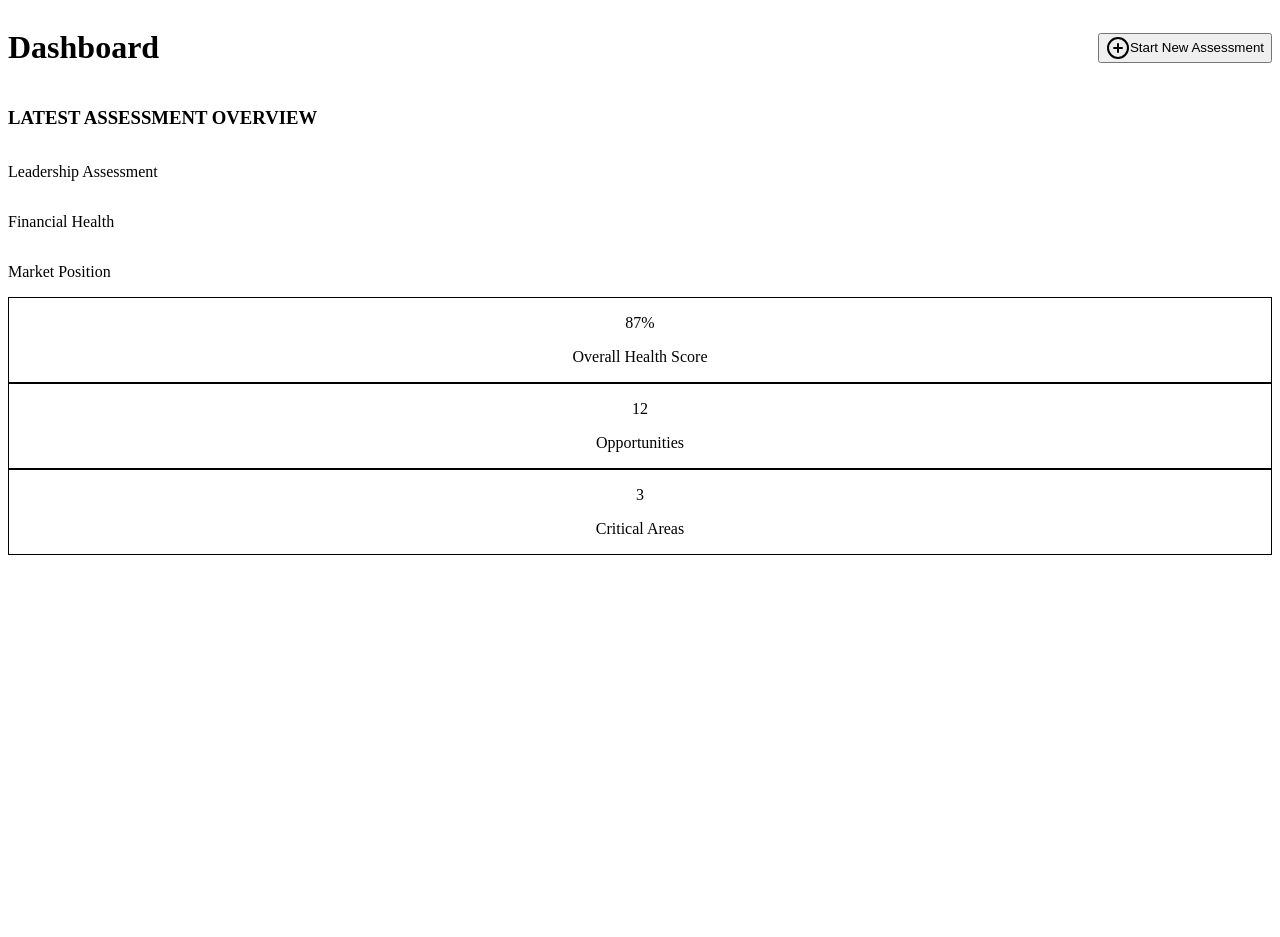
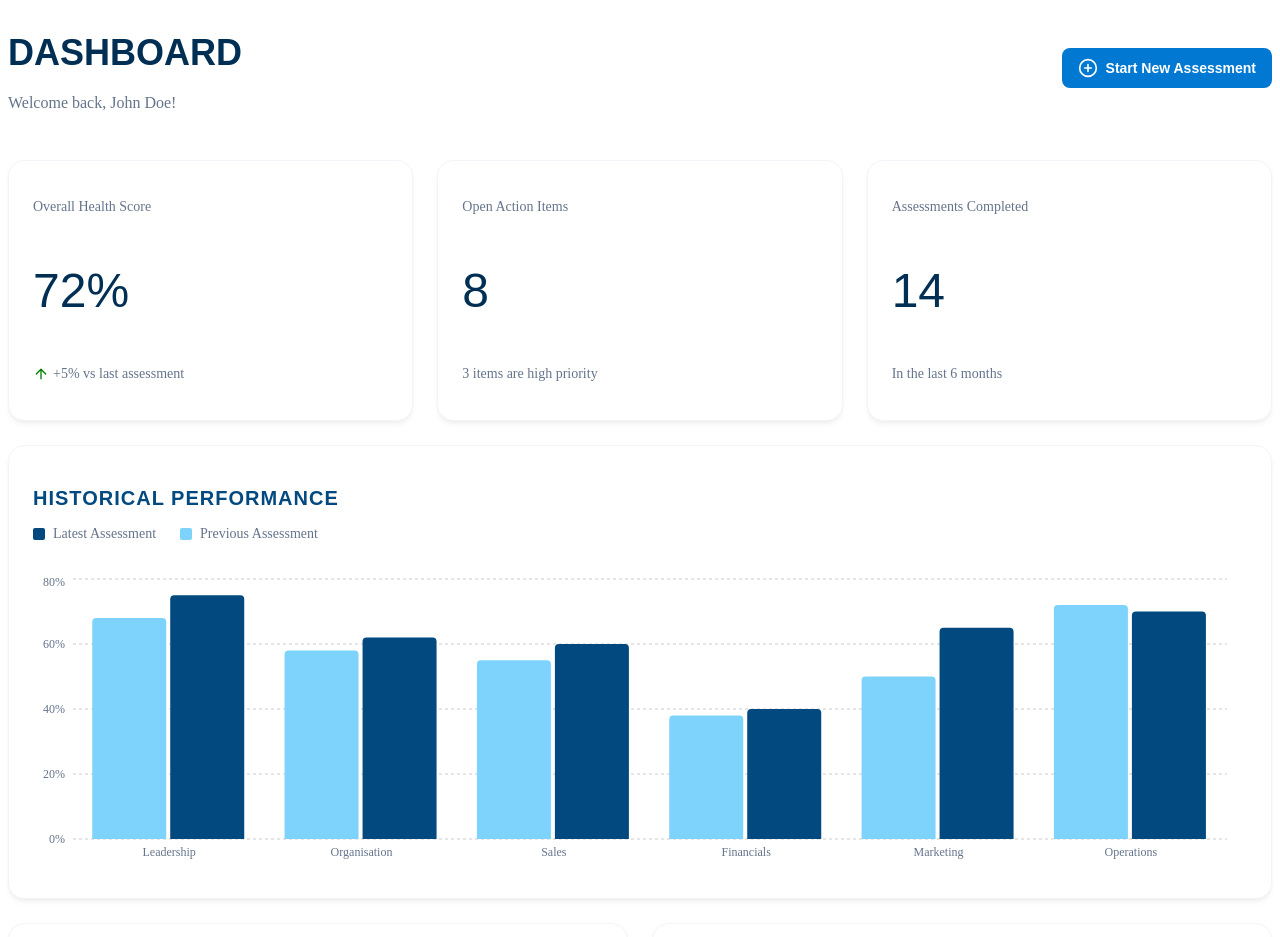
Before and after one commit to Tuzanesha/Kigali-Business-Lab-Business-Diagnostic-Tool-, a Next.js app in the folder kbl_frontend/: page /dashboard in a window 1280 px wide. Shown: the top 937 px of the page. Before the commit the page ends 816 px from the top, so only its background shows below. Built offline with nearby package versions, Linux system fonts and the light colour scheme; a web font is replaced by a local one.

Commit message:
dashboard

```diff
--- a/kbl_frontend/package.json
+++ b/kbl_frontend/package.json
@@ -20,6 +20,7 @@
     "next": "15.5.3",
     "react": "19.1.0",
     "react-dom": "19.1.0",
+    "recharts": "^3.2.1",
     "tailwind-merge": "^3.3.1"
   },
   "devDependencies": {
--- /dev/null
+++ b/kbl_frontend/src/app/(app)/dashboard/dashboard.module.css
@@ -0,0 +1,163 @@
+.pageHeader {
+  display: flex;
+  justify-content: space-between;
+  align-items: center;
+  margin-bottom: 2rem;
+}
+
+.pageTitle {
+  font-family: 'Bebas Kai', sans-serif;
+  font-size: 2.25rem;
+  color: #012f53;
+}
+
+.welcomeMessage {
+  font-size: 1rem;
+  color: #64748b;
+  margin-top: -0.25rem;
+}
+
+.newAssessmentButton {
+  display: inline-flex;
+  align-items: center;
+  gap: 0.5rem;
+  border-radius: 0.5rem;
+  font-weight: 600;
+  height: 2.5rem;
+  padding: 0 1rem;
+  font-size: 0.875rem;
+  background-color: #0179d2;
+  color: white;
+  border: none;
+  cursor: pointer;
+  transition: background-color 0.3s;
+}
+.newAssessmentButton:hover {
+  background-color: #0167b3;
+}
+
+.kpiGrid {
+  display: grid;
+  grid-template-columns: repeat(1, 1fr);
+  gap: 1.5rem;
+  margin-bottom: 1.5rem;
+}
+@media (min-width: 768px) {
+  .kpiGrid {
+    grid-template-columns: repeat(3, 1fr);
+  }
+}
+
+.kpiCard {
+  background-color: white;
+  padding: 1.5rem;
+  border-radius: 1rem;
+  box-shadow: 0 4px 6px -1px rgb(0 0 0 / 0.05), 0 2px 4px -2px rgb(0 0 0 / 0.05);
+  border: 1px solid #f1f5f9;
+}
+
+.kpiTitle {
+  font-size: 0.875rem;
+  font-weight: 500;
+  color: #64748b;
+  margin-bottom: 1rem;
+}
+
+.kpiValue {
+  font-family: 'Bebas Kai', sans-serif;
+  font-size: 3rem;
+  color: #012f53;
+}
+
+.kpiSubtext {
+  font-size: 0.875rem;
+  color: #64748b;
+  margin-top: 0.5rem;
+  display: flex;
+  align-items: center;
+  gap: 0.25rem;
+}
+
+.mainChartCard {
+  background-color: white;
+  padding: 1.5rem;
+  border-radius: 1rem;
+  box-shadow: 0 4px 6px -1px rgb(0 0 0 / 0.05), 0 2px 4px -2px rgb(0 0 0 / 0.05);
+  border: 1px solid #f1f5f9;
+  margin-bottom: 1.5rem;
+}
+
+.chartHeader {
+  margin-bottom: 2rem;
+}
+
+.chartTitle {
+  font-family: 'Bebas Kai', sans-serif;
+  font-size: 1.25rem;
+  text-transform: uppercase;
+  letter-spacing: 0.05em;
+  color: #01497f;
+  margin-bottom: 1rem;
+}
+
+.chartLegend {
+  display: flex;
+  align-items: center;
+  gap: 1.5rem;
+  font-size: 0.875rem;
+  color: #64748b;
+}
+
+.legendItem {
+  display: flex;
+  align-items: center;
+  gap: 0.5rem;
+}
+
+.legendColorBox {
+  width: 0.75rem;
+  height: 0.75rem;
+  border-radius: 0.125rem;
+}
+
+.insightGrid {
+  display: grid;
+  grid-template-columns: repeat(1, 1fr);
+  gap: 1.5rem;
+}
+@media (min-width: 768px) {
+  .insightGrid {
+    grid-template-columns: repeat(2, 1fr);
+  }
+}
+
+.insightCard {
+  background-color: white;
+  padding: 1.5rem;
+  border-radius: 1rem;
+  box-shadow: 0 4px 6px -1px rgb(0 0 0 / 0.05), 0 2px 4px -2px rgb(0 0 0 / 0.05);
+  border: 1px solid #f1f5f9;
+  display: flex;
+  align-items: center;
+  gap: 1rem;
+}
+
+.insightIcon {
+  flex-shrink: 0;
+  color: #012f53;
+  background-color: #e2e8f0;
+  border-radius: 9999px;
+  padding: 0.75rem;
+}
+
+.insightTitle {
+  font-size: 0.875rem;
+  font-weight: 600;
+  color: #012f53;
+  margin-bottom: 0.25rem;
+}
+
+.insightText {
+  font-size: 0.875rem;
+  color: #64748b;
+}
--- a/kbl_frontend/src/app/(app)/dashboard/page.tsx
+++ b/kbl_frontend/src/app/(app)/dashboard/page.tsx
@@ -1,79 +1,181 @@
-import { Button } from '@/components/ui/button';
-import { Card, CardContent, CardHeader, CardTitle } from '@/components/ui/card';
-import { PlusCircle } from 'lucide-react';
+'use client';
 
-// Reusable component for the header of each page inside the app
-const PageHeader = ({ title }: { title: string }) => (
-  <div className="flex justify-between items-center mb-6">
-    <h1 className="font-heading text-4xl text-kbl-deep">{title}</h1>
-    <Button>
-      <PlusCircle className="mr-2 h-5 w-5" />
-      Start New Assessment
-    </Button>
-  </div>
-);
+import Link from 'next/link';
+import { usePathname } from 'next/navigation';
+import { cn } from '@/lib/utils';
+import {
+  LayoutDashboard,
+  FileText,
+  ClipboardCheck,
+  Settings,
+  ArrowUp,
+  PlusCircle,
+  TrendingUp,
+  AlertTriangle,
+} from 'lucide-react';
+import { BarChart, Bar, XAxis, YAxis, CartesianGrid, Tooltip, ResponsiveContainer } from 'recharts';
+import styles from './dashboard.module.css';
 
-// Reusable component for the small stat cards
-const StatCard = ({
-  value,
-  label,
-  valueColor = 'text-kbl-primary',
-}: {
-  value: string;
-  label: string;
-  valueColor?: string;
-}) => (
-  <div className="bg-white p-4 rounded-lg text-center shadow-sm border">
-    <p className={`font-heading text-4xl ${valueColor}`}>{value}</p>
-    <p className="text-xs text-gray-500 mt-1">{label}</p>
-  </div>
-);
+// ============================================================================
+//  Sidebar Component (inside the same file for reliability)
+// ============================================================================
+const navItems = [
+  { href: '/dashboard', icon: LayoutDashboard, label: 'Dashboard' },
+  { href: '/assessments', icon: FileText, label: 'Assessments' },
+  { href: '/action-plan', icon: ClipboardCheck, label: 'Action Plan' },
+  { href: '/settings', icon: Settings, label: 'Settings' },
+];
 
-export default function DashboardPage() {
+const Sidebar = () => {
+  const pathname = usePathname();
   return (
-    <div>
-      <PageHeader title="Dashboard" />
+    <aside className="hidden md:flex w-64 flex-col bg-[#012f53] text-white p-4">
+      <div className="p-4 mb-6">
+        <Link href="/dashboard">
+          <div className="bg-white text-[#012f53] font-heading font-bold text-xl p-2 rounded-md w-14 text-center">
+            KBL
+          </div>
+        </Link>
+      </div>
+      <nav className="flex flex-col flex-1 space-y-1">
+        {navItems.map((item) => (
+          <Link
+            key={item.label}
+            href={item.href}
+            className={cn(
+              'flex items-center gap-3 rounded-md px-3 py-2 text-slate-300 transition-all hover:text-white hover:bg-[#01497f]/50',
+              pathname === item.href && 'bg-[#0179d2] text-white'
+            )}
+          >
+            <item.icon className="h-4 w-4" />
+            <span className="text-sm font-medium">{item.label}</span>
+          </Link>
+        ))}
+      </nav>
+      <div className="mt-auto p-2 border-t border-white/10">
+        <div className="flex items-center gap-3">
+          <div className="flex h-9 w-9 items-center justify-center rounded-full bg-[#0179d2]">
+            <span className="text-sm font-semibold">JD</span>
+          </div>
+          <div>
+            <p className="text-sm font-semibold">John Doe</p>
+          </div>
+        </div>
+      </div>
+    </aside>
+  );
+};
 
-      <div className="grid grid-cols-1 md:grid-cols-2 lg:grid-cols-4 gap-6">
-        {/* Main Dashboard Card */}
-        <Card className="lg:col-span-3 p-6">
-          <CardHeader className="p-0 mb-6">
-            <CardTitle className="font-heading text-lg uppercase tracking-wider text-kbl-dark">
-              Latest Assessment Overview
-            </CardTitle>
-          </CardHeader>
-          <CardContent className="p-0">
-            {/* You can map over real data here later */}
-            <div className="space-y-4">
-              <div className="flex items-center justify-between text-sm">
-                <p>Leadership Assessment</p>
-                <div className="w-1/3 bg-slate-200 rounded-full h-2">
-                  <div className="bg-kbl-primary h-2 rounded-full w-[80%]"></div>
-                </div>
-              </div>
-              <div className="flex items-center justify-between text-sm">
-                <p>Financial Health</p>
-                <div className="w-1/3 bg-slate-200 rounded-full h-2">
-                  <div className="bg-green-500 h-2 rounded-full w-[92%]"></div>
-                </div>
-              </div>
-              <div className="flex items-center justify-between text-sm">
-                <p>Market Position</p>
-                <div className="w-1/3 bg-slate-200 rounded-full h-2">
-                  <div className="bg-orange-400 h-2 rounded-full w-[65%]"></div>
-                </div>
-              </div>
+// ============================================================================
+//  Dashboard Content Component
+// ============================================================================
+const chartData = [
+  { name: 'Leadership', latest: 75, previous: 68 },
+  { name: 'Organisation', latest: 62, previous: 58 },
+  { name: 'Sales', latest: 60, previous: 55 },
+  { name: 'Financials', latest: 40, previous: 38 },
+  { name: 'Marketing', latest: 65, previous: 50 },
+  { name: 'Operations', latest: 70, previous: 72 },
+];
+
+const DashboardContent = () => {
+  return (
+    <div className="flex-1 p-6 md:p-8">
+      <header className={styles.pageHeader}>
+        <div>
+          <h1 className={styles.pageTitle}>DASHBOARD</h1>
+          <p className={styles.welcomeMessage}>Welcome back, John Doe!</p>
+        </div>
+        <button className={styles.newAssessmentButton}>
+          <PlusCircle height={20} width={20} />
+          <span>Start New Assessment</span>
+        </button>
+      </header>
+
+      <div className={styles.kpiGrid}>
+        <div className={styles.kpiCard}>
+          <p className={styles.kpiTitle}>Overall Health Score</p>
+          <p className={styles.kpiValue}>72%</p>
+          <p className={styles.kpiSubtext}>
+            <ArrowUp color="green" height={16} width={16} />
+            +5% vs last assessment
+          </p>
+        </div>
+        <div className={styles.kpiCard}>
+          <p className={styles.kpiTitle}>Open Action Items</p>
+          <p className={styles.kpiValue}>8</p>
+          <p className={styles.kpiSubtext}>3 items are high priority</p>
+        </div>
+        <div className={styles.kpiCard}>
+          <p className={styles.kpiTitle}>Assessments Completed</p>
+          <p className={styles.kpiValue}>14</p>
+          <p className={styles.kpiSubtext}>In the last 6 months</p>
+        </div>
+      </div>
+
+      <div className={styles.mainChartCard}>
+        <div className={styles.chartHeader}>
+          <h2 className={styles.chartTitle}>HISTORICAL PERFORMANCE</h2>
+          <div className={styles.chartLegend}>
+            <div className={styles.legendItem}>
+              <div className={styles.legendColorBox} style={{ backgroundColor: '#01497f' }}></div>
+              <span>Latest Assessment</span>
             </div>
-          </CardContent>
-        </Card>
+            <div className={styles.legendItem}>
+              <div className={styles.legendColorBox} style={{ backgroundColor: '#7dd3fc' }}></div>
+              <span>Previous Assessment</span>
+            </div>
+          </div>
+        </div>
+        <div style={{ width: '100%', height: 300 }}>
+          <ResponsiveContainer>
+            <BarChart data={chartData} margin={{ top: 5, right: 20, left: -20, bottom: 5 }}>
+              <CartesianGrid strokeDasharray="3 3" vertical={false} />
+              <XAxis dataKey="name" tick={{ fontSize: 12, fill: '#64748b' }} axisLine={false} tickLine={false} />
+              <YAxis tick={{ fontSize: 12, fill: '#64748b' }} unit="%" axisLine={false} tickLine={false} />
+              <Tooltip
+                contentStyle={{
+                  backgroundColor: 'white',
+                  border: '1px solid #e2e8f0',
+                  borderRadius: '0.5rem',
+                }}
+                cursor={{ fill: '#f1f5f9' }}
+              />
+              <Bar dataKey="previous" fill="#7dd3fc" radius={[4, 4, 0, 0]} />
+              <Bar dataKey="latest" fill="#01497f" radius={[4, 4, 0, 0]} />
+            </BarChart>
+          </ResponsiveContainer>
+        </div>
+      </div>
 
-        {/* Small Stat Cards Column */}
-        <div className="space-y-6">
-          <StatCard value="87%" label="Overall Health Score" />
-          <StatCard value="12" label="Opportunities" valueColor="text-green-500" />
-          <StatCard value="3" label="Critical Areas" valueColor="text-red-500" />
+      <div className={styles.insightGrid}>
+        <div className={styles.insightCard}>
+          <div className={styles.insightIcon}><TrendingUp /></div>
+          <div>
+            <h3 className={styles.insightTitle}>Greatest Improvement</h3>
+            <p className={styles.insightText}>The &apos;Marketing&apos; score increased by 15% this quarter.</p>
+          </div>
+        </div>
+        <div className={styles.insightCard}>
+          <div className={styles.insightIcon}><AlertTriangle /></div>
+          <div>
+            <h3 className={styles.insightTitle}>Priority Focus Area</h3>
+            <p className={styles.insightText}>&apos;Financial Planning&apos; is the lowest scoring area at 25%.</p>
+          </div>
         </div>
       </div>
     </div>
   );
+};
+
+// ============================================================================
+//  The Main Page Component that combines everything
+// ============================================================================
+export default function DashboardPage() {
+  return (
+    <div style={{ display: 'flex', minHeight: '100vh' }}>
+      <Sidebar />
+      <DashboardContent />
+    </div>
+  );
 }
--- a/kbl_frontend/src/app/(app)/layout.tsx
+++ b/kbl_frontend/src/app/(app)/layout.tsx
@@ -1,4 +1,4 @@
-import { Sidebar } from '@/components/layout/sidebar'; // We will create this next
+import { Sidebar } from '..//../components/layout/sidebar'
 
 export default function AppLayout({
   children,
@@ -6,9 +6,11 @@ export default function AppLayout({
   children: React.ReactNode;
 }) {
   return (
-    <div className="flex min-h-screen">
+    // This div creates the two-column layout
+    <div className="flex min-h-screen bg-slate-100">
       <Sidebar />
-      <main className="flex-1 bg-slate-100 p-6 md:p-8">
+      <main className="flex-1 p-6 md:p-8">
+        {/* Your DashboardPage component will be rendered here as 'children' */}
         {children}
       </main>
     </div>
--- a/kbl_frontend/src/components/layout/sidebar.tsx
+++ b/kbl_frontend/src/components/layout/sidebar.tsx
@@ -8,11 +8,11 @@ import {
   FileText,
   ClipboardCheck,
   Settings,
-  LogOut,
 } from 'lucide-react';
 
+// Data for our navigation links
 const navItems = [
-  { href: '/dashboard', icon: LayoutDashboard, label: 'Dashboard' },
+  { href: '/(app)/dashboard', icon: LayoutDashboard, label: 'Dashboard' },
   { href: '/assessments', icon: FileText, label: 'Assessments' },
   { href: '/action-plan', icon: ClipboardCheck, label: 'Action Plan' },
   { href: '/settings', icon: Settings, label: 'Settings' },
@@ -22,35 +22,43 @@ export function Sidebar() {
   const pathname = usePathname();
 
   return (
-    <aside className="hidden md:flex w-64 flex-col bg-kbl-deep text-white p-4">
-      <div className="p-4 mb-4">
-        <Link href="/dashboard" className="font-heading text-4xl font-bold">
-          KBL
+    <aside className="hidden md:flex w-64 flex-col bg-[#012f53] text-white p-4">
+      {/* Logo Section */}
+      <div className="p-4 mb-6">
+        <Link href="/dashboard">
+          <div className="bg-white text-[#012f53] font-heading font-bold text-xl p-2 rounded-md w-14 text-center">
+            KBL
+          </div>
         </Link>
       </div>
-      <nav className="flex flex-col flex-1 space-y-2">
+
+      {/* Navigation Links */}
+      <nav className="flex flex-col flex-1 space-y-1">
         {navItems.map((item) => (
           <Link
             key={item.label}
             href={item.href}
             className={cn(
-              'flex items-center gap-3 rounded-lg px-4 py-2.5 text-slate-300 transition-all hover:text-white hover:bg-kbl-dark',
-              pathname === item.href && 'bg-kbl-dark text-white'
+              'flex items-center gap-3 rounded-md px-3 py-2 text-slate-300 transition-all hover:text-white hover:bg-[#01497f]/50',
+              pathname === item.href && 'bg-[#0179d2] text-white' // Active state style
             )}
           >
-            <item.icon className="h-5 w-5" />
-            <span className="font-medium">{item.label}</span>
+            <item.icon className="h-4 w-4" />
+            <span className="text-sm font-medium">{item.label}</span>
           </Link>
         ))}
       </nav>
-      <div className="mt-auto">
-        <Link
-          href="/logout"
-          className="flex items-center gap-3 rounded-lg px-4 py-2.5 text-slate-300 transition-all hover:text-white hover:bg-kbl-dark"
-        >
-          <LogOut className="h-5 w-5" />
-          <span className="font-medium">Log Out</span>
-        </Link>
+
+      {/* User Profile Section at the bottom */}
+      <div className="mt-auto p-2 border-t border-white/10">
+        <div className="flex items-center gap-3">
+          <div className="flex h-9 w-9 items-center justify-center rounded-full bg-[#0179d2]">
+            <span className="text-sm font-semibold">JD</span>
+          </div>
+          <div>
+            <p className="text-sm font-semibold">John Doe</p>
+          </div>
+        </div>
       </div>
     </aside>
   );
```
Also changed, not shown: 1 other file (tests, documents, lock files or other folders).
